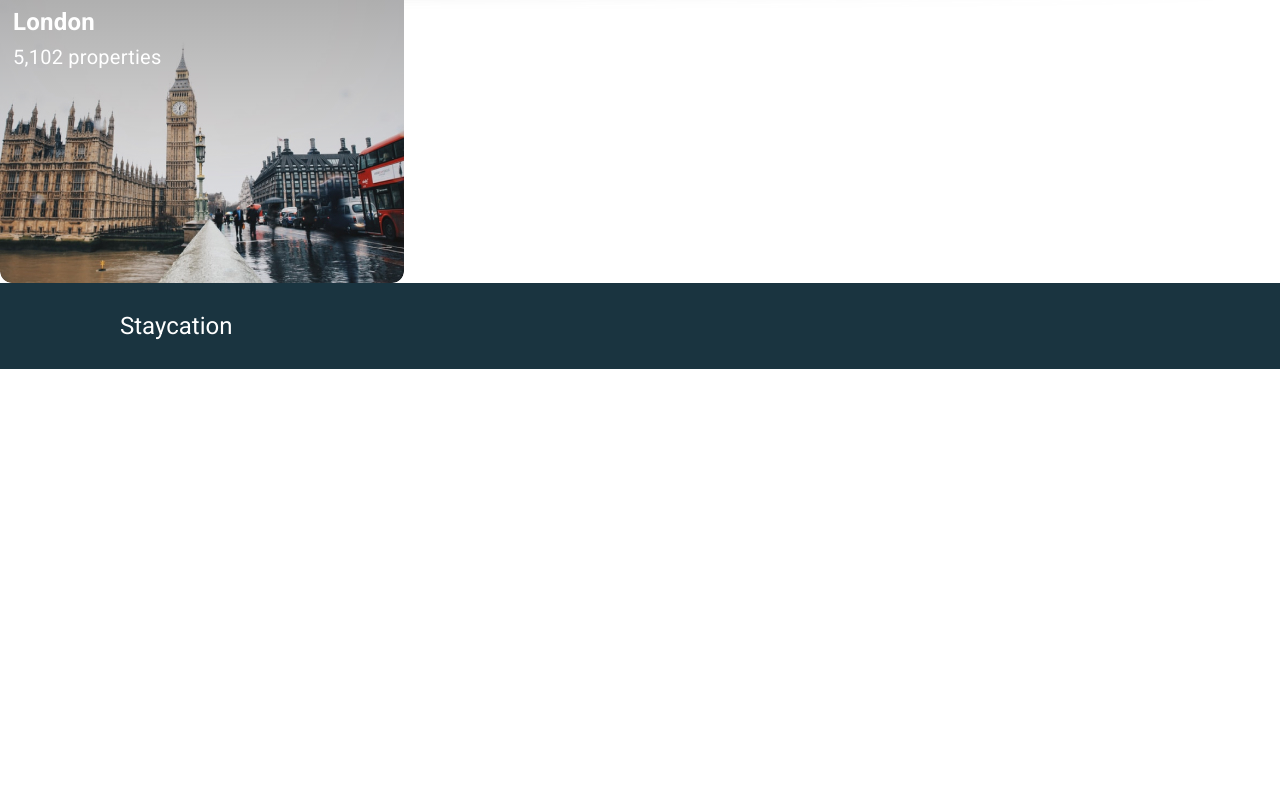
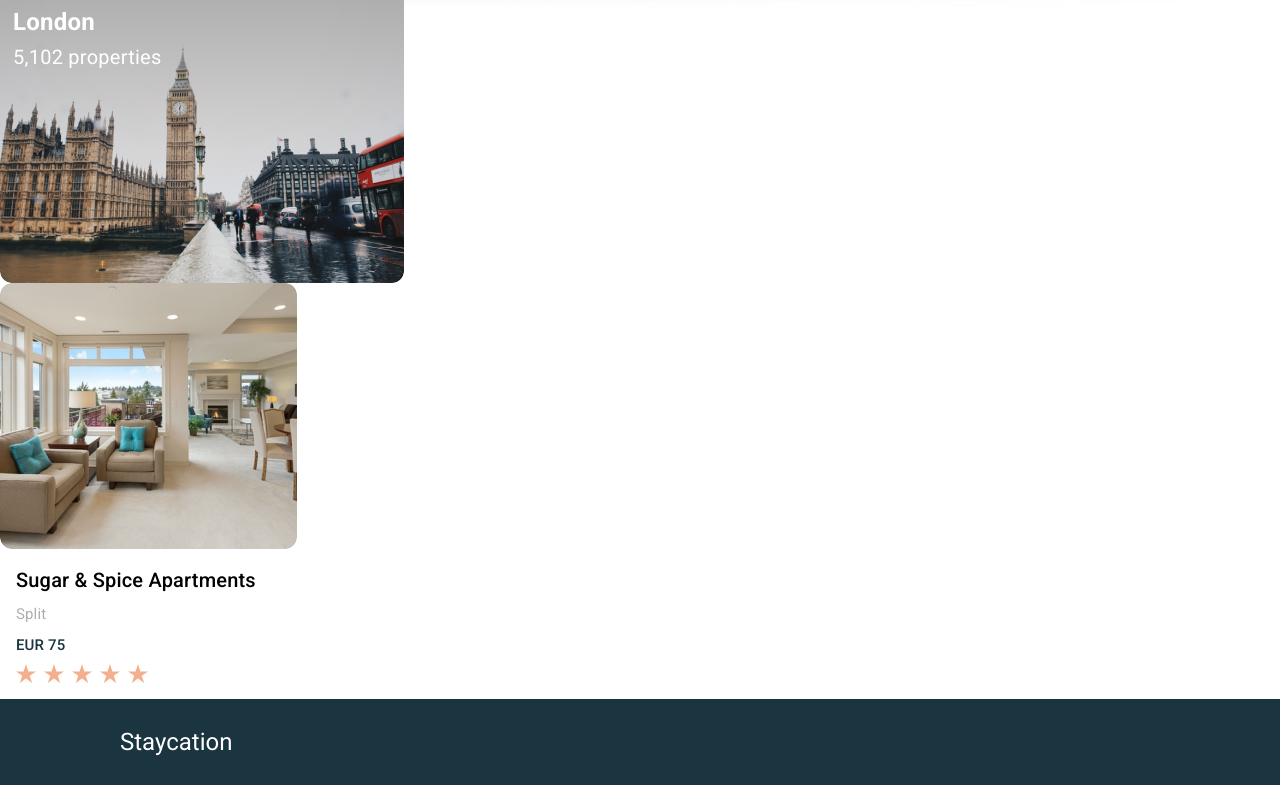
Before and after one commit to dominikpezelj/staycation-apartments-react, a React (Create React App) app: page / in a window 1280 px wide. Shown: the part 586-1371 px from the top of the page. Before the commit the page ends 955 px from the top, so only its background shows below. Built offline with nearby package versions, Linux system fonts and the light colour scheme.

Commit message:
Added Accommodation Card component Fixed Footer width being out of screen

```diff
--- /dev/null
+++ b/src/components/AccommodationCard.tsx
@@ -0,0 +1,85 @@
+import * as React from "react";
+import Card from "@mui/material/Card";
+import CardContent from "@mui/material/CardContent";
+import CardMedia from "@mui/material/CardMedia";
+import Typography from "@mui/material/Typography";
+import Stack from "@mui/material/Stack";
+import { CardActionArea } from "@mui/material";
+import { useTheme } from "@mui/material/styles";
+import Star from "../assets/images/Vector.svg";
+
+export const AccommodationCard: React.FC<{
+  title: string;
+  location: string;
+  price: number;
+  categorization: number;
+}> = (props) => {
+  const { colors } = useTheme();
+  const stars = {
+    backgroundImage: `url(${Star})`,
+    width: "20px",
+    height: "19px",
+  };
+
+  return (
+    <Card sx={{ maxWidth: "18.5625rem", boxShadow: "0" }}>
+      <CardActionArea>
+        <CardMedia
+          sx={{
+            borderRadius: "12px",
+            width: "18.5625rem",
+            height: "16.625rem",
+          }}
+          component="img"
+          image="/accommodation-card.png"
+          alt="green iguana"
+        />
+        <CardContent>
+          <Typography
+            component="div"
+            sx={{
+              fontFamily: "Roboto",
+              fontWeight: "500",
+              fontSize: "20px",
+              color: colors.textBlack,
+              marginBottom: "0.5rem",
+            }}
+          >
+            {props.title}
+          </Typography>
+          <Typography
+            component="div"
+            sx={{
+              fontFamily: "Roboto",
+              fontWeight: "400",
+              fontSize: "15px",
+              color: colors.cardGray,
+              marginBottom: "0.5rem",
+            }}
+          >
+            {props.location}
+          </Typography>
+          <Typography
+            component="div"
+            sx={{
+              fontFamily: "Roboto",
+              fontWeight: "500",
+              fontSize: "15px",
+              color: colors.textMenuItems,
+              marginBottom: "0.5rem",
+            }}
+          >
+            EUR {props.price}
+          </Typography>
+          <Stack direction="row" spacing={1}>
+            <div style={stars}></div>
+            <div style={stars}></div>
+            <div style={stars}></div>
+            <div style={stars}></div>
+            <div style={stars}></div>
+          </Stack>
+        </CardContent>
+      </CardActionArea>
+    </Card>
+  );
+};
--- a/src/components/Footer.tsx
+++ b/src/components/Footer.tsx
@@ -4,7 +4,7 @@ export const Footer = () => {
   const { colors } = useTheme();
   const FooterStyle = {
     backgroundColor: colors.textMenuItems,
-    width: "100vw",
+    width: "100%",
     height: "5.375rem",
     display: "flex",
     bottom: "0",
--- a/src/components/Main.tsx
+++ b/src/components/Main.tsx
@@ -2,11 +2,18 @@ import { Navigation } from "./Navigation";
 import { Header } from "./Header";
 import { Footer } from "./Footer";
 import { CityCard } from "./CityCard";
+import { AccommodationCard } from "./AccommodationCard";
 
 export const Main = () => {
   const CityCardData = {
     name: "London",
     count: "5102",
+  };
+  const AccommodationCardData = {
+    title: "Sugar & Spice Apartments",
+    location: "Split",
+    price: 75,
+    categorization: 3,
   };
   const data = [
     {
@@ -51,6 +58,12 @@ export const Main = () => {
       <Navigation />
       <Header />
       <CityCard city={CityCardData.name} count={CityCardData.count} />
+      <AccommodationCard
+        title={AccommodationCardData.title}
+        location={AccommodationCardData.location}
+        price={AccommodationCardData.price}
+        categorization={AccommodationCardData.categorization}
+      />
       <Footer />
     </div>
   );
--- a/src/theme.ts
+++ b/src/theme.ts
@@ -8,7 +8,8 @@ export const theme = createTheme({
         textMenuItems: '#1A3440',
         inputGray: '#909090',
         mint: '#40E0D0',
-        bgFooter: '#1A3440'
+        bgFooter: '#1A3440',
+        cardGray: '#ADADAD'
     },
     shadow: {
       main: '0px 4px 4px rgba(205, 205, 205, 0.25)'
@@ -25,6 +26,7 @@ export const theme = createTheme({
             inputGray: string;
             mint: string;
             bgFooter: string;
+            cardGray: string;
       },
       shadow: {
         main: React.CSSProperties['boxShadow'];
@@ -39,6 +41,7 @@ export const theme = createTheme({
             inputGray: string;
             mint: string;
             bgFooter: string;
+            cardGray: string;
       };
       shadow: {
         main: React.CSSProperties['boxShadow'];
```
Also changed, not shown: public/accommodation-card.png (added), src/assets/images/Vector.svg (added).
